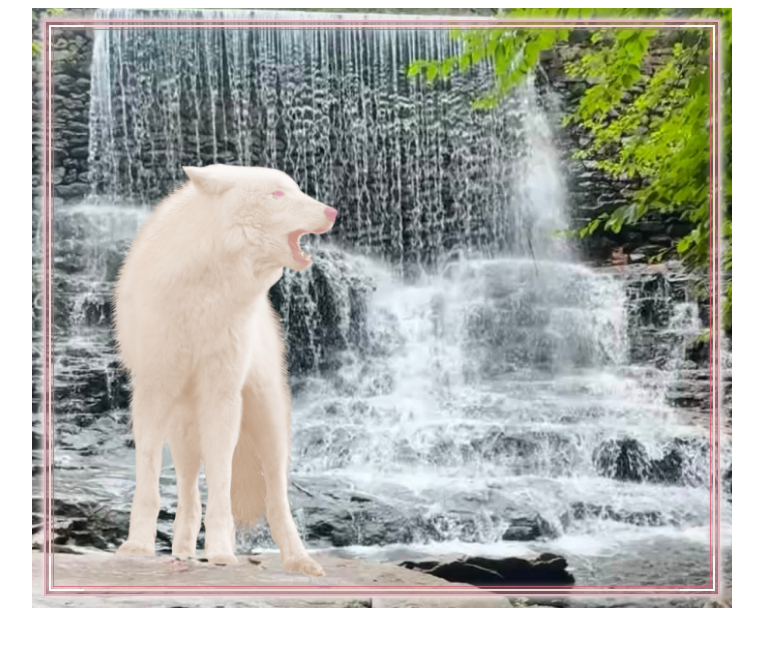
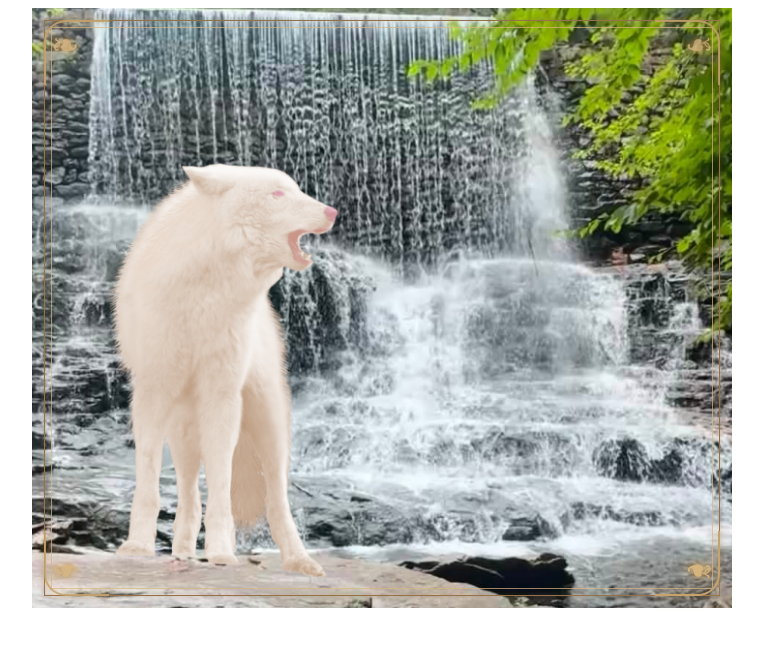
Before and after one commit to ghettobarbie18/disaster, a plain HTML site: page template/disaster.html in a window 1280 px wide. Shown: the whole page, without its empty margins (258-1021 px from the left). Drawn offline with Linux system fonts and the light colour scheme.

Commit message:
Refactor disaster template styles and add corners
Updated styles for the disaster template, including border and shadow effects. Added decorative corners with animations.

```diff
--- a/template/disaster.html
+++ b/template/disaster.html
@@ -20,58 +20,130 @@
     background: url('https://raw.githubusercontent.com/ghettobarbie18/disaster/refs/heads/main/disaster.webp') center / cover no-repeat;
 }
 
-.decorative-box {
+.disaster-template .decorative-box {
     position: absolute;
     inset: 12px;
     z-index: 2;
+    box-sizing: border-box;
     pointer-events: none;
 
-    border: 2px solid #E2B4BD;
-    outline: 2px solid #F7D6D0;
-    outline-offset: -7px;
-
+    border: 1px solid #94734c;
     box-shadow:
-        0 0 8px #FFF5F5,
-        inset 0 0 12px rgba(104, 0, 24, 0.6);
-
-    animation: border-glow 3s ease-in-out infinite alternate;
+        inset 0 0 8px rgba(148, 115, 76, 0.2),
+        0 0 5px rgba(148, 115, 76, 0.35);
 }
 
-/* Inner ornamental line */
-.decorative-box::before {
+.disaster-template .decorative-box::before {
     content: "";
     position: absolute;
-    inset: 7px;
-    border: 1px solid rgba(220, 95, 120, 0.75);
+    inset: 6px;
+    border: 1px solid rgba(215, 184, 133, 0.7);
+    box-sizing: border-box;
 }
 
-/* Decorative corner details */
-.decorative-box::after {
-    content: "";
+.disaster-template .decorative-corners {
     position: absolute;
-    inset: 3px;
-
-    background:
-        linear-gradient(#FFF5F5, #FFF5F5) left top / 35px 2px no-repeat,
-        linear-gradient(#FFF5F5, #FFF5F5) left top / 2px 35px no-repeat,
-
-        linear-gradient(#FFF5F5, #FFF5F5) right top / 35px 2px no-repeat,
-        linear-gradient(#FFF5F5, #FFF5F5) right top / 2px 35px no-repeat,
-
-        linear-gradient(#FFF5F5, #FFF5F5) left bottom / 35px 2px no-repeat,
-        linear-gradient(#FFF5F5, #FFF5F5) left bottom / 2px 35px no-repeat,
-
-        linear-gradient(#FFF5F5, #FFF5F5) right bottom / 35px 2px no-repeat,
-        linear-gradient(#FFF5F5, #FFF5F5) right bottom / 2px 35px no-repeat;
+    inset: 12px;
+    z-index: 3;
+    pointer-events: none;
 }
 
-@keyframes border-glow {
-    from {
-        filter: drop-shadow(0 0 2px #FFF5F5);
+.disaster-template .corner {
+    position: absolute;
+    width: 65px;
+    height: 65px;
+    box-sizing: border-box;
+
+    border-color: #c6a36d;
+    border-style: solid;
+    border-width: 0;
+
+    filter: drop-shadow(0 0 3px rgba(193, 150, 88, 0.65));
+    animation: ornament-shimmer 4s ease-in-out infinite alternate;
+}
+
+.disaster-template .corner-tl {
+    top: 0;
+    left: 0;
+    border-top-width: 2px;
+    border-left-width: 2px;
+    border-top-left-radius: 22px;
+}
+
+.disaster-template .corner-tr {
+    top: 0;
+    right: 0;
+    border-top-width: 2px;
+    border-right-width: 2px;
+    border-top-right-radius: 22px;
+    animation-delay: 1s;
+}
+
+.disaster-template .corner-bl {
+    bottom: 0;
+    left: 0;
+    border-bottom-width: 2px;
+    border-left-width: 2px;
+    border-bottom-left-radius: 22px;
+    animation-delay: 2s;
+}
+
+.disaster-template .corner-br {
+    bottom: 0;
+    right: 0;
+    border-bottom-width: 2px;
+    border-right-width: 2px;
+    border-bottom-right-radius: 22px;
+    animation-delay: 3s;
+}
+
+.disaster-template .corner::before {
+    content: "❧";
+    position: absolute;
+    color: #d5b47e;
+    font-family: Georgia, serif;
+    font-size: 34px;
+    line-height: 1;
+    text-shadow: 0 0 5px rgba(193, 150, 88, 0.8);
+}
+
+.disaster-template .corner-tl::before {
+    top: 5px;
+    left: 5px;
+}
+
+.disaster-template .corner-tr::before {
+    top: 5px;
+    right: 5px;
+    transform: scaleX(-1);
+}
+
+.disaster-template .corner-bl::before {
+    bottom: 5px;
+    left: 5px;
+    transform: scaleY(-1);
+}
+
+.disaster-template .corner-br::before {
+    bottom: 5px;
+    right: 5px;
+    transform: scale(-1, -1);
+}
+
+@keyframes ornament-shimmer {
+    0% {
+        opacity: 0.65;
+        filter: drop-shadow(0 0 2px rgba(193, 150, 88, 0.35));
     }
 
-    to {
-        filter: drop-shadow(0 0 7px #4A4A4A);
+    50% {
+        opacity: 1;
+        filter: drop-shadow(0 0 7px rgba(225, 190, 126, 0.9));
+    }
+
+    100% {
+        opacity: 0.8;
+        filter: drop-shadow(0 0 3px rgba(193, 150, 88, 0.55));
     }
 }
 </style>
@@ -83,6 +155,12 @@
 
     <div class="background-image"></div>
     <div class="decorative-box"></div>
+     <div class="decorative-corners">
+            <span class="corner corner-tl"></span>
+            <span class="corner corner-tr"></span>
+            <span class="corner corner-bl"></span>
+            <span class="corner corner-br"></span>
+        </div>
 </div>
 
 </body>
```
